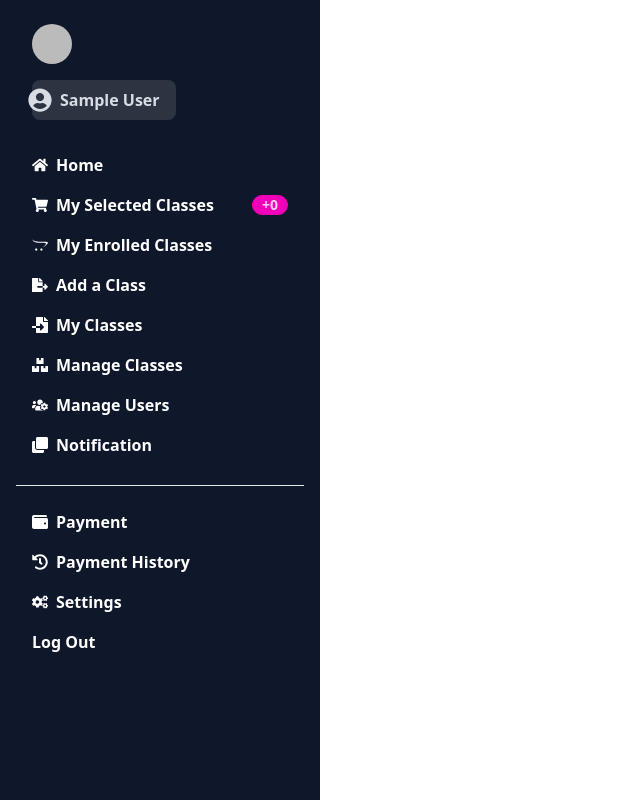
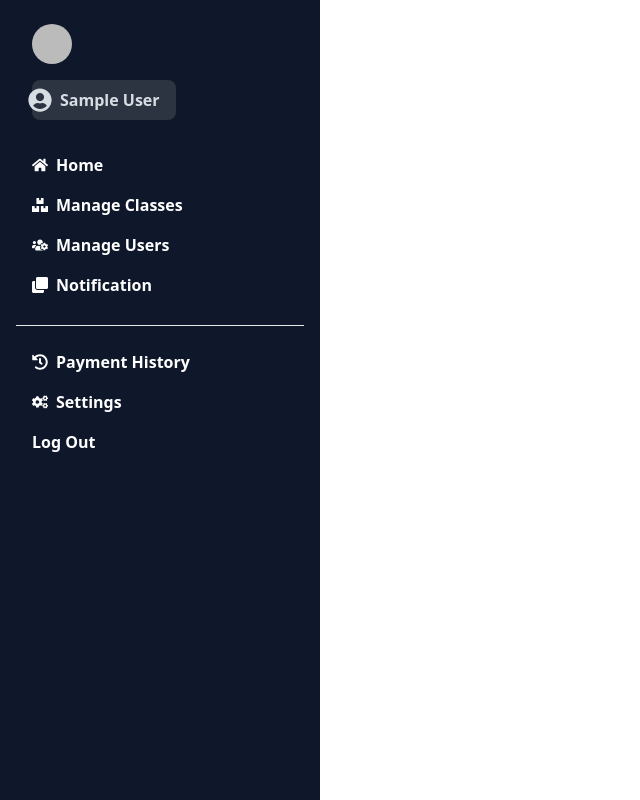
Before and after one commit to Deadless-Programmer/FitLabLC-client, a React (Vite) app: page /dashboard in a window 1280 px wide. Shown: the whole page, without its empty margins (0-640 px from the left). Built offline with nearby package versions, Linux system fonts and the light colour scheme; no server answers; sample sign-in values are in the browser's storage.

Commit message:
get all users from database

```diff
--- a/src/Pages/Dashboard/Dashboard.jsx
+++ b/src/Pages/Dashboard/Dashboard.jsx
@@ -4,6 +4,9 @@ import { FaShoppingCart,FaCogs, FaClone, FaUsersCog, FaBoxes, FaFileImport, FaFi
 import { AuthContext } from '../../providers/AuthProvider';
 import useClassCart from '../../hooks/useClassCart';
 const Dashboard = () => {
+
+    const isAdmin = true;
+
     const [classCart]= useClassCart();
     const { user,logOut } = useContext(AuthContext);
     const handleLogOut = () => {
@@ -26,7 +29,51 @@ const Dashboard = () => {
     <ul className="menu p-4 w-80 h-full bg-base-900 text-white text-base font-semibold">
       {/* Sidebar content here */}
 
+
       {
+        isAdmin? <>
+
+        {
+            user ? <>
+          <li>
+            <label
+              className=" avatar tooltip tooltip-bottom tooltip-success">
+              <div className="w-10 rounded-full ">
+                <img src={user?.photoURL} />
+              </div>
+            </label>
+
+            <li><NavLink><FaUserCircle className='text-2xl -ml-5'></FaUserCircle> {user?.displayName}</NavLink>  </li>
+          </li>
+          <li>
+
+          </li>
+
+            </> : <>
+
+            </>
+        }
+        <li><NavLink to='/'> <FaHome></FaHome> Home </NavLink></li>
+        <li><NavLink to="/dashboard/manageclasseses"> <FaBoxes></FaBoxes> Manage Classes </NavLink></li>
+      <li><NavLink to="/dashboard/manageusers"> <FaUsersCog></FaUsersCog> Manage Users </NavLink></li>
+      <li><NavLink to="/dashboard/notification">  <FaClone></FaClone> Notification </NavLink></li>
+
+
+     <hr className='py-2 mt-5' />
+      {/* <li><NavLink to="/dashboard/payment"> <FaWallet></FaWallet> Payment</NavLink></li> */}
+      <li><NavLink to="/dashboard/paymenthistory"> <FaHistory></FaHistory> Payment History</NavLink></li>
+      <li><NavLink to="/dashboard/settings"> <FaCogs></FaCogs> Settings</NavLink></li>
+      {
+            user ? <>
+                <li >
+            <Link >  <button className="" onClick={handleLogOut}>Log Out</button></Link>
+          </li>
+            </> : <> </>
+        }
+        {/* break line */}
+        </> : <>
+
+        {
             user ? <>
           <li>
             <label
@@ -69,6 +116,54 @@ const Dashboard = () => {
           </li>
             </> : <> </>
         }
+
+
+        </>
+      }
+
+      {/* {
+            user ? <>
+          <li>
+            <label
+              className=" avatar tooltip tooltip-bottom tooltip-success">
+              <div className="w-10 rounded-full ">
+                <img src={user?.photoURL} />
+              </div>
+            </label>
+
+            <li><NavLink><FaUserCircle className='text-2xl -ml-5'></FaUserCircle> {user?.displayName}</NavLink>  </li>
+          </li>
+          <li>
+
+          </li>
+
+            </> : <>
+
+            </>
+        }
+      <li><NavLink to='/'> <FaHome></FaHome> Home </NavLink></li>
+      <li><NavLink to="/dashboard/myselectedclass"> <FaShoppingCart></FaShoppingCart> My Selected Classes
+      <div className="badge badge-secondary">+{classCart?.length || 0}</div>
+       </NavLink></li>
+      <li><NavLink to="/dashboard/enrolled"> <FaOpencart></FaOpencart> My Enrolled Classes </NavLink></li>
+      <li><NavLink to="/dashboard/addaclass"> <FaFileExport></FaFileExport> Add a Class </NavLink></li>
+      <li><NavLink to="/dashboard/myclasses"> <FaFileImport></FaFileImport> My Classes </NavLink></li>
+      <li><NavLink to="/dashboard/manageclasseses"> <FaBoxes></FaBoxes> Manage Classes </NavLink></li>
+      <li><NavLink to="/dashboard/manageusers"> <FaUsersCog></FaUsersCog> Manage Users </NavLink></li>
+      <li><NavLink to="/dashboard/notification">  <FaClone></FaClone> Notification </NavLink></li>
+
+
+     <hr className='py-2 mt-5' />
+      <li><NavLink to="/dashboard/payment"> <FaWallet></FaWallet> Payment</NavLink></li>
+      <li><NavLink to="/dashboard/paymenthistory"> <FaHistory></FaHistory> Payment History</NavLink></li>
+      <li><NavLink to="/dashboard/settings"> <FaCogs></FaCogs> Settings</NavLink></li>
+      {
+            user ? <>
+                <li >
+            <Link >  <button className="" onClick={handleLogOut}>Log Out</button></Link>
+          </li>
+            </> : <> </>
+        } */}
     </ul>
 
   </div>
--- /dev/null
+++ b/src/Pages/Dashboard/ManageUsers/ManageUsers.jsx
@@ -0,0 +1,19 @@
+import { useQuery } from '@tanstack/react-query';
+import React from 'react';
+
+const ManageUsers = () => {
+
+    const {data: user=[], refetch}=useQuery(['user'], async()=>{
+        const res = await fetch('http://localhost:5000/user')
+        return res.json();
+    })
+
+
+    return (
+        <div>
+            All users : {user.length}
+        </div>
+    );
+};
+
+export default ManageUsers;
```
Also changed, not shown: src/Routes/Routes.jsx (+7 -1 lines).
